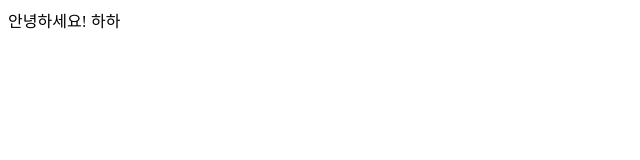
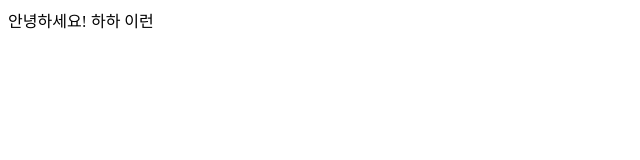
Before and after one commit to taekhyeonKwon/my_test, a plain HTML site: page index.html in a window 1280 px wide. Shown: the full height of the page, 0-640 px from the left. Drawn offline with Linux system fonts and the light colour scheme.

Commit message:
이런 추가

```diff
--- a/index.html
+++ b/index.html
@@ -6,6 +6,6 @@
     <title>Document</title>
   </head>
   <body>
-    안녕하세요! 하하
+    안녕하세요! 하하 이런
   </body>
 </html>
```
